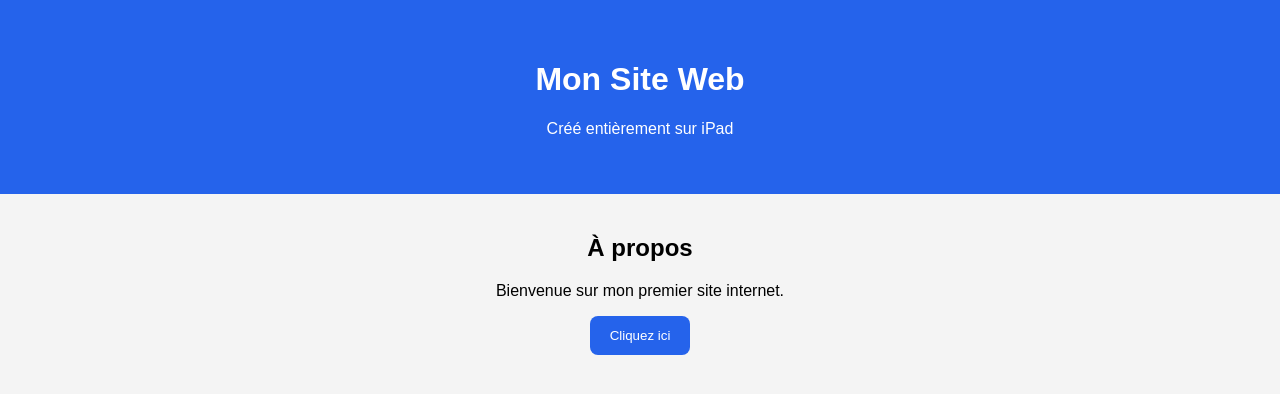
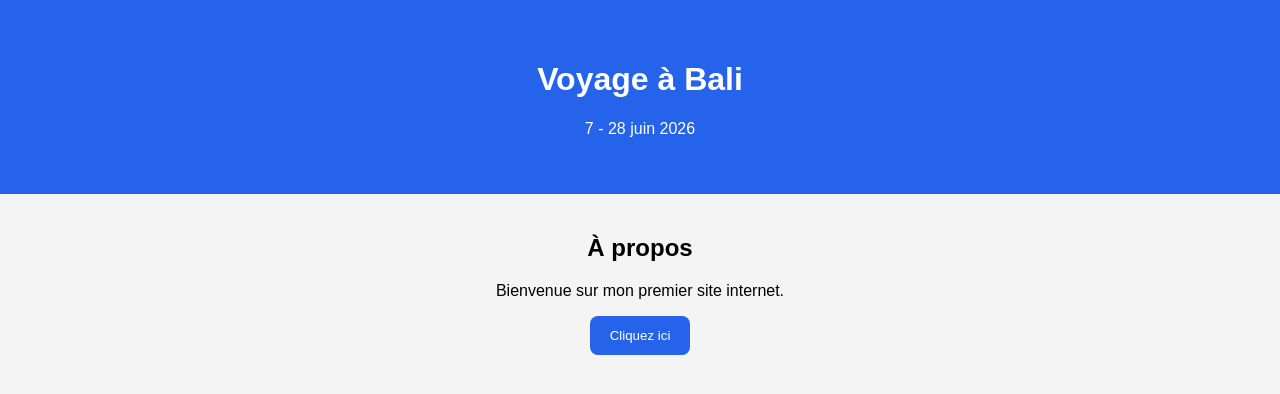
Before and after one commit to JC-D-G-H/Jcsteph-bali-2026, a plain HTML site: page index.html in a window 1280 px wide. Drawn offline with Linux system fonts and the light colour scheme.

Commit message:
Update index.html

```diff
--- a/index.html
+++ b/index.html
@@ -36,8 +36,8 @@ button{
 <body>
 
 <header>
-    <h1>Mon Site Web</h1>
-    <p>Créé entièrement sur iPad</p>
+    <h1>Voyage à Bali</h1>
+    <p>7 - 28 juin 2026</p>
 </header>
 
 <section>
```
